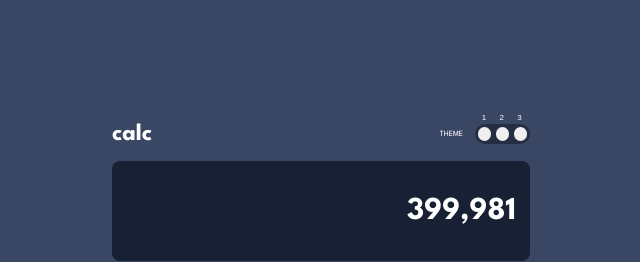
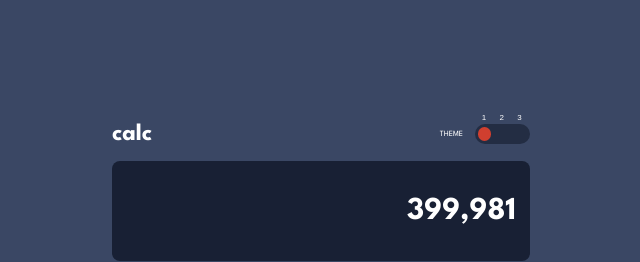
Before and after one commit to Oluwalolope/fem-calculator-app, a React (Vite) app: page / in a window 1280 px wide. Shown: the top 262 px of the page, without its empty margins (319-959 px from the left). Built offline with nearby package versions, Linux system fonts and the light colour scheme.

Commit message:
Implemented Theme switching functionality and persisted them in local storage

```diff
--- a/src/App.jsx
+++ b/src/App.jsx
@@ -1,12 +1,25 @@
 import Header from './components/Header'
 import Display from './components/Display'
 import KeyPad from './components/KeyPad'
+import { useState, useEffect } from 'react'
+
+const themeFromLocalStorage = localStorage.getItem('theme') || 1;
 
 const App = () => {
+  const [theme, setTheme] = useState(themeFromLocalStorage);
+
+  const handleChange = (value) => {
+    setTheme(value);
+    localStorage.setItem('theme', value)
+  };
+
+  useEffect(() => {
+    document.querySelector('body').setAttribute('data-theme', theme)
+  }, [theme]);
 
   return (
     <div className="container">
-      <Header />
+      <Header currentTheme={theme} handleChange={handleChange}/>
       <Display />
       <KeyPad />
     </div>
--- a/src/components/Header.jsx
+++ b/src/components/Header.jsx
@@ -1,10 +1,10 @@
 import ThemeOption from "./ThemeOption";
 
-const Header = () => {
+const Header = ({ currentTheme, handleChange}) => {
     return (
         <header>
             <h1 className="logo">calc</h1>
-            <ThemeOption />
+            <ThemeOption currentTheme={currentTheme} handleThemeChange={handleChange}/>
         </header>
     );
 }
--- a/src/components/ThemeOption.jsx
+++ b/src/components/ThemeOption.jsx
@@ -1,17 +1,13 @@
-const ThemeOption = () => {
+import ThemeOptionButton from "./ThemeOptionButton";
+
+const ThemeOption = ({currentTheme, handleThemeChange}) => {
     return (
         <div className="theme">
             <span>Theme</span>
             <menu >
-                <button>
-                    <span>1</span>
-                </button>
-                <button>
-                    <span>2</span>
-                </button>
-                <button>
-                    <span>3</span>
-                </button>
+                <ThemeOptionButton currentTheme={currentTheme} onThemeUpdate={handleThemeChange} value={1} />
+                <ThemeOptionButton currentTheme={currentTheme} onThemeUpdate={handleThemeChange} value={2} />
+                <ThemeOptionButton currentTheme={currentTheme} onThemeUpdate={handleThemeChange} value={3} />
             </menu>
         </div>
     );
--- /dev/null
+++ b/src/components/ThemeOptionButton.jsx
@@ -0,0 +1,9 @@
+const ThemeOptionButton = ({onThemeUpdate, value, currentTheme}) => {
+    return (
+        <button onClick={() => {onThemeUpdate(value)}} className={`theme-${value} ${currentTheme == value? 'active': 'inactive'}`} >
+            <span>{value}</span>
+        </button>
+    );
+}
+
+export default ThemeOptionButton;
--- a/src/index.css
+++ b/src/index.css
@@ -138,6 +138,7 @@
   box-sizing: border-box;
   margin: 0;
   padding: 0;
+  transition: background-color ease-in 200ms;
 }
 
 html {
@@ -181,12 +182,48 @@ header {
   height: 100%;
   border-radius: var(--br);
   position: relative;
+  background-color: transparent;
+  }
 
-    &:hover{
-      cursor: pointer;
-      background-color: black;
-    }
-}
+  .theme-1 {
+    --bg-tertiary-key-main: hsl(6, 63%, 50%);
+    --bg-tertiary-key-hover: hsla(6, 71%, 60%, 0.8);
+
+      &.active {
+        background-color: var(--bg-tertiary-key-main);
+      }
+
+      &:hover, &:focus{
+        cursor: pointer;
+        background-color: var(--bg-tertiary-key-hover);
+      }
+  }
+  .theme-2 {
+    --bg-tertiary-key-main: hsl(25, 98%, 40%);
+    --bg-tertiary-key-hover: hsla(25, 98%, 40%, 0.8);
+
+      &.active {
+        background-color: var(--bg-tertiary-key-main);
+      }
+
+      &:hover, &:focus{
+        cursor: pointer;
+        background-color: var(--bg-tertiary-key-hover);
+      }
+  }
+  .theme-3 {
+    --bg-tertiary-key-main: hsl(176, 100%, 44%);
+    --bg-tertiary-key-hover: hsla(176, 100%, 50%, 0.8);
+
+      &.active {
+        background-color: var(--bg-tertiary-key-main);
+      }
+
+      &:hover, &:focus{
+        cursor: pointer;
+        background-color: var(--bg-tertiary-key-hover);
+      }
+  }
 
 .theme menu button span {
   position: absolute;
@@ -261,7 +298,7 @@ body {
   transition: all 0.1s ease-in-out;
   cursor: pointer;
 
-  &:hover {
+  &:hover, &:focus {
     background-color: var(--bg-primary-key-hover);
   }
 }
@@ -270,7 +307,7 @@ body {
   box-shadow: 0px 4px 0px var(--bg-secondary-key-shadow);
   color: var(--secondary-font-clr);
 
-  &:hover {
+  &:hover, &:focus {
     background-color: var(--bg-secondary-key-hover);
   }
 }
@@ -279,7 +316,7 @@ body {
   box-shadow: 0px 4px 0px var(--bg-tertiary-key-shadow);
   color: var(--tertiary-font-clr);
 
-  &:hover {
+  &:hover, &:focus {
     background-color: var(--bg-tertiary-key-hover);
   }
 }
@@ -290,6 +327,11 @@ body {
 
 /* Mobile View  */
 @media (max-width: 600px) {
+  :root {
+    --fs-700: 1.1rem;
+    --fs-800: 1.5rem;
+  }
+
   body {
     margin-top: var(--spacing-600);
     margin-inline: 0;
```
